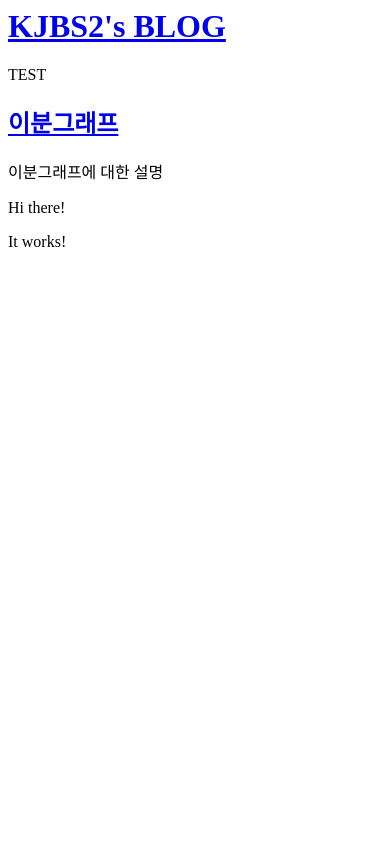
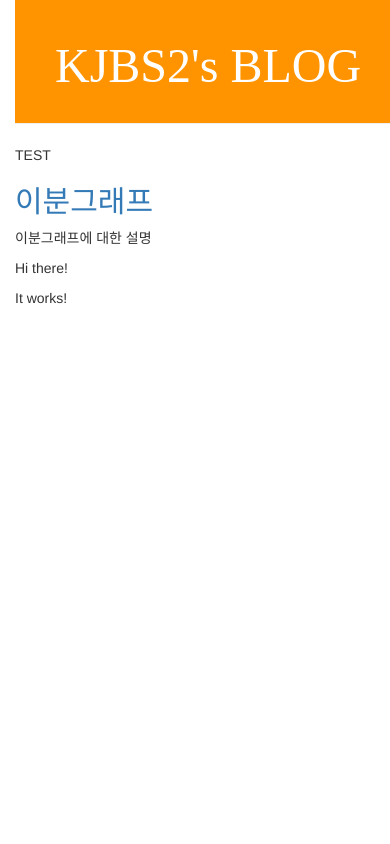
Before and after one commit to KJBS2/my-first-blog, a Django app: page / in a window 390 px wide. Run offline with Django 3.2, Linux system fonts and the light colour scheme; data that the repository does not hold is empty; some libraries are stand-ins or nearby versions.

Commit message:
make new css

```diff
--- /dev/null
+++ b/blog/static/css/blog.css
@@ -0,0 +1,57 @@
+h1 a
+{
+	color: #FCA205;
+	font-family: 'Lobster';
+}
+body
+{
+	padding-left: 15px;
+}
+
+.page-header {
+    background-color: #ff9400;
+    margin-top: 0;
+    padding: 20px 20px 20px 40px;
+}
+
+.page-header h1, .page-header h1 a, .page-header h1 a:visited, .page-header h1 a:active {
+    color: #ffffff;
+    font-size: 36pt;
+    text-decoration: none;
+}
+
+.content {
+    margin-left: 40px;
+}
+
+h1, h2, h3, h4 {
+    font-family: 'Lobster', cursive;
+}
+
+.date {
+    float: right;
+    color: #828282;
+}
+
+.save {
+    float: right;
+}
+
+.post-form textarea, .post-form input {
+    width: 100%;
+}
+
+.top-menu, .top-menu:hover, .top-menu:visited {
+    color: #ffffff;
+    float: right;
+    font-size: 26pt;
+    margin-right: 20px;
+}
+
+.post {
+    margin-bottom: 70px;
+}
+
+.post h1 a, .post h1 a:visited {
+    color: #000000;
+}
--- a/blog/templates/blog/post_list.html
+++ b/blog/templates/blog/post_list.html
@@ -1,22 +1,33 @@
+{% load staticfiles %}
 <html>
 	<head>
 		<title>KJBS2's BLOG</title>
+		<link rel="stylesheet" href="//maxcdn.bootstrapcdn.com/bootstrap/3.2.0/css/bootstrap.min.css">
+		<link rel="stylesheet" href="//maxcdn.bootstrapcdn.com/bootstrap/3.2.0/css/bootstrap-theme.min.css">
+		<link rel="stylesheet" href="{% static 'css/blog.css' %}">
 	</head>
 	<body>
-		<div>
+		<div class="page-header">
 			<h1><a href="https://kjbs2.tistory.com">KJBS2's BLOG</a></h1>
 		</div>
 
-		{% for post in posts %}
-			<div>
-				<HR width="100%" align="right" style="color:black; background-color:black; height:3px; border:none" />
-				<h1><a href="">{{post.title}}</a></h1>
-				<p>{{post.text|linebreaksbr}}</p>
-				<p>published: {{post.published_date}}</p>
-				<HR width="100%" align="right" style="color:black; background-color:black; height:3px; border:none" />
-				<br>
-			</div>
-		{% endfor %}
+		<div class="content container">
+		    <div class="row">
+		        <div class="col-md-8">
+		            {% for post in posts %}
+		                <div class="post">
+							<HR width="100%" align="right" style="color:black; background-color:black; height:3px; border:none" />
+		                    <h1><a href="">{{ post.title }}</a></h1>
+		                    <p>{{ post.text|linebreaksbr }}</p>
+		                    <div class="date">
+		                        {{ post.published_date }}
+		                    </div>
+							<HR width="100%" align="right" style="color:black; background-color:black; height:3px; border:none" />
+		                </div>
+		            {% endfor %}
+		        </div>
+		    </div>
+		</div>
 
 		<div>
 			<p>TEST</p>
```
